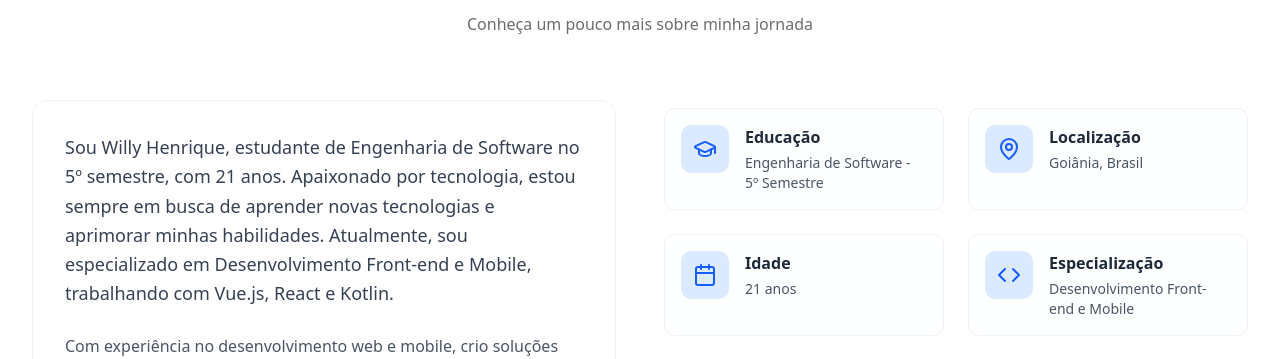
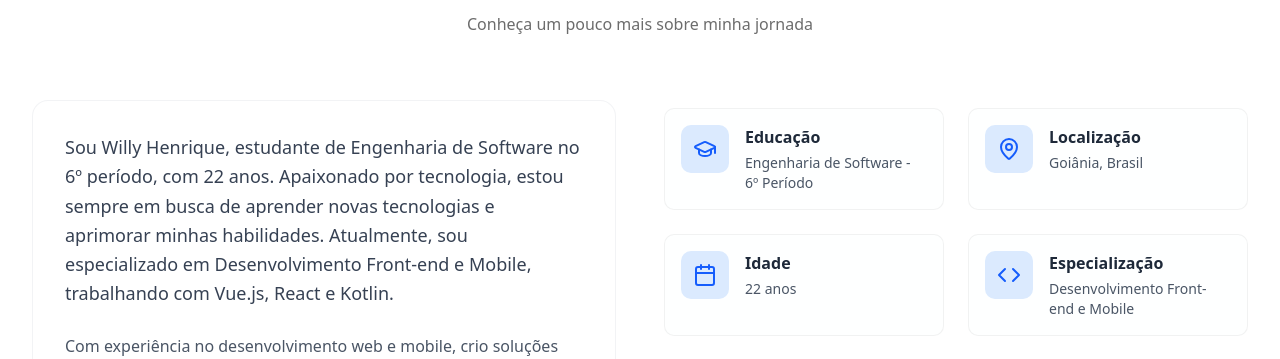
Before and after one commit to willy-henrique/lang-page-willy, a React (Vite) app: page / in a window 1280 px wide. Shown: the part 940-1299 px from the top of the page. Built offline with nearby package versions, Linux system fonts and the light colour scheme.

Commit message:
update: atualiza informações pessoais - 6º período e 22 anos

```diff
--- a/src/components/About.jsx
+++ b/src/components/About.jsx
@@ -6,13 +6,13 @@ const About = ({ language }) => {
     'pt-BR': {
       title: 'Sobre Mim',
       subtitle: 'Conheça um pouco mais sobre minha jornada',
-      description: 'Sou Willy Henrique, estudante de Engenharia de Software no 5º semestre, com 21 anos. Apaixonado por tecnologia, estou sempre em busca de aprender novas tecnologias e aprimorar minhas habilidades. Atualmente, sou especializado em Desenvolvimento Front-end e Mobile, trabalhando com Vue.js, React e Kotlin.',
+      description: 'Sou Willy Henrique, estudante de Engenharia de Software no 6º período, com 22 anos. Apaixonado por tecnologia, estou sempre em busca de aprender novas tecnologias e aprimorar minhas habilidades. Atualmente, sou especializado em Desenvolvimento Front-end e Mobile, trabalhando com Vue.js, React e Kotlin.',
       experience: 'Com experiência no desenvolvimento web e mobile, crio soluções eficientes e elegantes para os desafios digitais modernos. Residente em Goiânia, Brasil, busco constantemente oportunidades para expandir meu conhecimento e minha expertise.',
       highlights: [
         {
           icon: GraduationCap,
           title: 'Educação',
-          description: 'Engenharia de Software - 5º Semestre'
+          description: 'Engenharia de Software - 6º Período'
         },
         {
           icon: MapPin,
@@ -22,7 +22,7 @@ const About = ({ language }) => {
         {
           icon: Calendar,
           title: 'Idade',
-          description: '21 anos'
+          description: '22 anos'
         },
         {
           icon: Code,
@@ -44,13 +44,13 @@ const About = ({ language }) => {
     'en': {
       title: 'About Me',
       subtitle: 'Learn a little more about my journey',
-      description: 'I am Willy Henrique, a Software Engineering student in the 5th semester, 21 years old. Passionate about technology, I am always looking to learn new technologies and improve my skills. Currently, I specialize in Front-end and Mobile Development, working with Vue.js, React and Kotlin.',
+      description: 'I am Willy Henrique, a Software Engineering student in the 6th period, 22 years old. Passionate about technology, I am always looking to learn new technologies and improve my skills. Currently, I specialize in Front-end and Mobile Development, working with Vue.js, React and Kotlin.',
       experience: 'With experience in web and mobile development, I create efficient and elegant solutions for modern digital challenges. Resident in Goiânia, Brazil, I constantly seek opportunities to expand my knowledge and expertise.',
       highlights: [
         {
           icon: GraduationCap,
           title: 'Education',
-          description: 'Software Engineering - 5th Semester'
+          description: 'Software Engineering - 6th Period'
         },
         {
           icon: MapPin,
@@ -60,7 +60,7 @@ const About = ({ language }) => {
         {
           icon: Calendar,
           title: 'Age',
-          description: '21 years old'
+          description: '22 years old'
         },
         {
           icon: Code,
```
